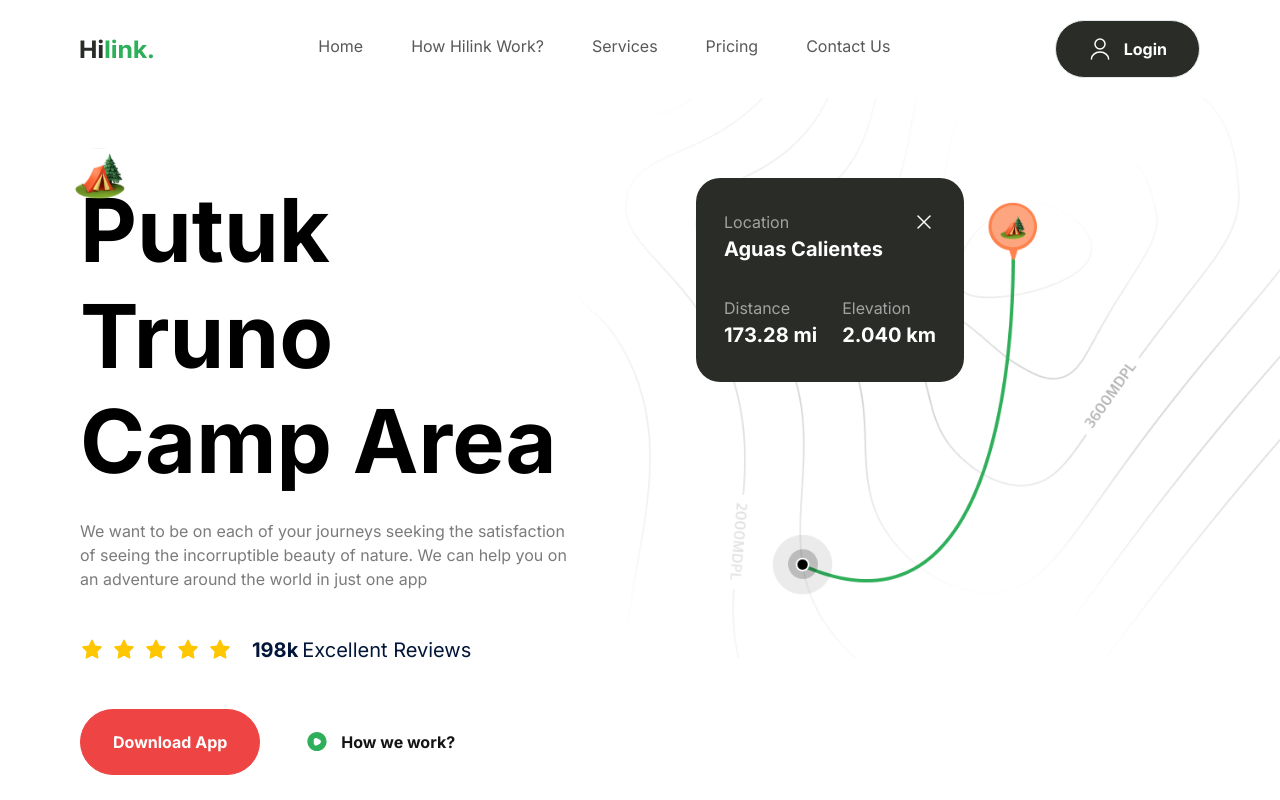
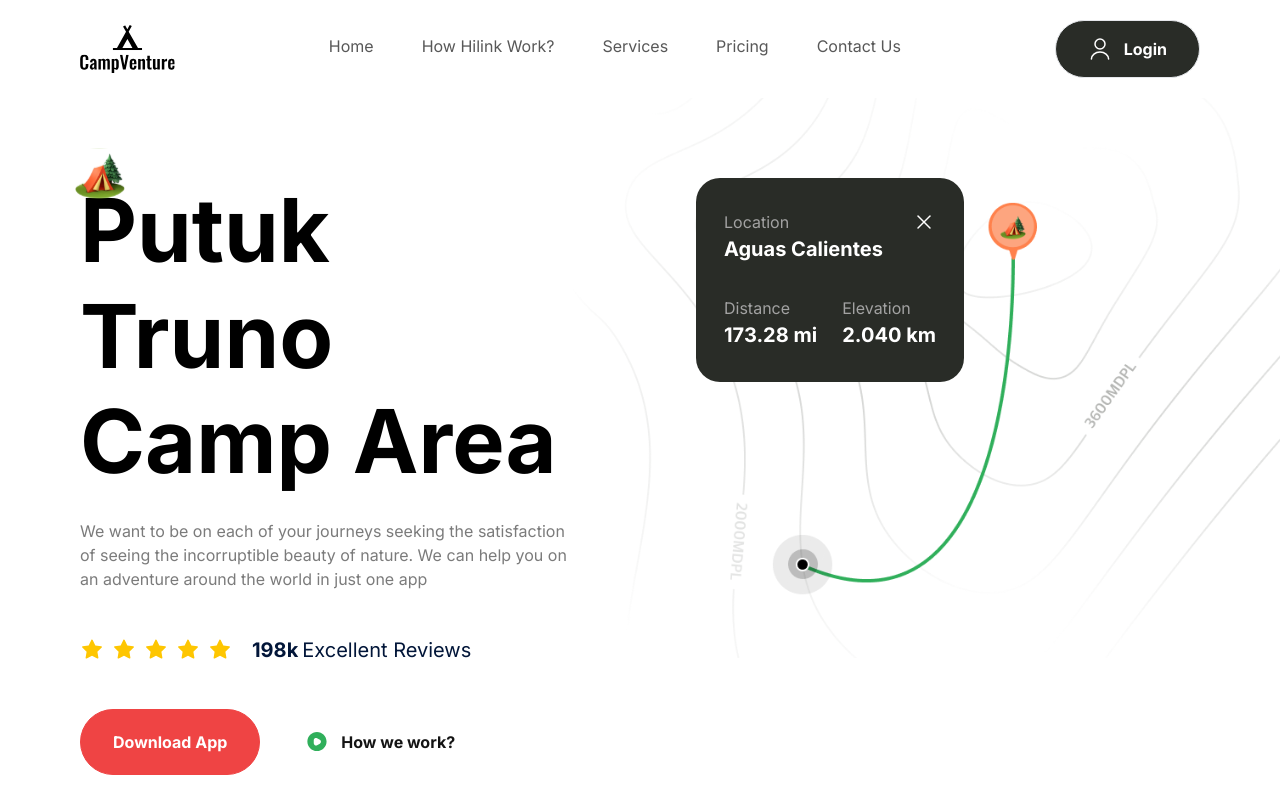
Before and after one commit to AlekseiIvanovI/travel2.0, a Next.js app: page / in a window 1280 px wide. Shown: the top 800 px of the page. Built offline with nearby package versions, Linux system fonts and the light colour scheme.

Commit message:
new commit

```diff
--- a/components/Footer.tsx
+++ b/components/Footer.tsx
@@ -9,7 +9,7 @@ const Footer = () => {
       <div className="padding-container max-container flex w-full flex-col gap-14">
         <div className="flex flex-col items-start justify-center gap-[10%] md:flex-row">
           <Link href="/" className="mb-10">
-            <Image src="/images/hilink-logo.svg" alt="logo" width={74} height={29}/>
+            <Image src="/logo-no-background.svg" alt="logo" width={95} height={29}/>
           </Link>
 
           <div className='flex flex-wrap gap-10 sm:justify-between md:flex-1'>
--- a/components/Navbar.tsx
+++ b/components/Navbar.tsx
@@ -42,7 +42,7 @@ const Navbar = () => {
     <nav className={`max-container padding-container relative z-30 py-5 ${isMenuOpen ? 'justify-center' : 'flexBetween'}`}>
       {isLogoVisible && (
         <Link href="/" passHref>
-            <Image src="/hilink-logo.svg" alt="logo" width={74} height={29} />
+            <Image src="/logo-no-background.svg" alt="logo" width={95} height={29} />
         </Link>
       )}
 
```
Also changed, not shown: public/logo-no-background.svg (added), public/logo-white.svg (added).
